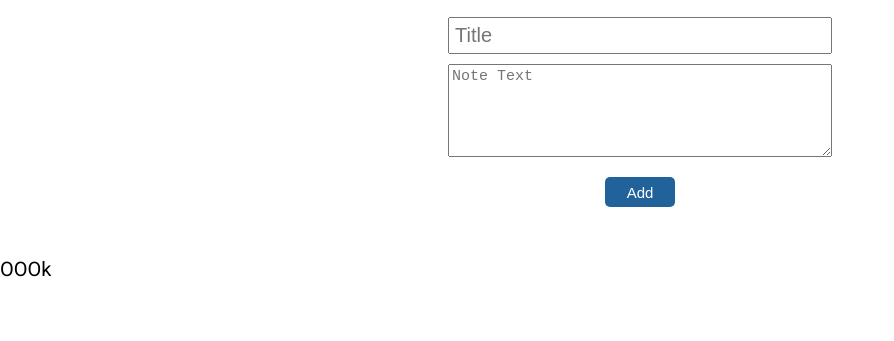
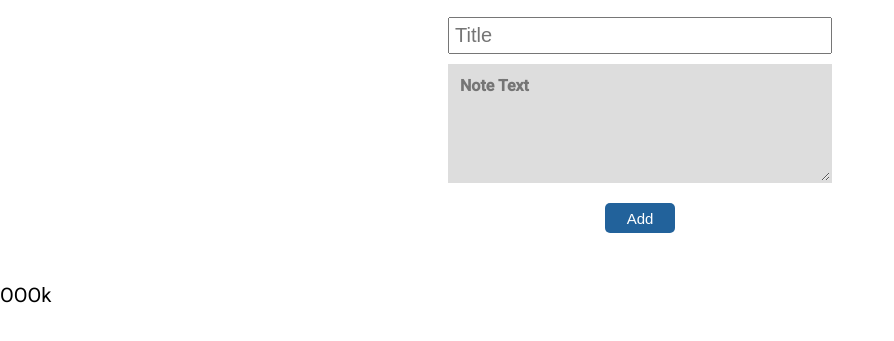
Before and after one commit to Davishaw/note-taker, a plain HTML site: page index.html in a window 1280 px wide. Shown: the part 61-402 px from the top of the page, without its empty margins (0-894 px from the left). Drawn offline with Linux system fonts and the light colour scheme.

Commit message:
Ho aggiunto lo stile della textarea

```diff
--- a/style.css
+++ b/style.css
@@ -33,14 +33,25 @@ body {
     margin-bottom: 10px;
 }
 
+
 #input-wrapper > #body-input {
     margin: auto;
     width: 30%;
+    font-size: 16px;
+    position: relative;
+    padding: 10px;
+    margin-bottom: 20px;
+    background-color: #dddddd;
+    color: #666666;
     outline: none;
-    font-size: 15px;
-    position: relative;
-    padding: 3px;
-    margin-bottom: 20px;
+    font-family: 'Roboto', sans-serif;;
+    font-weight: bold;
+    border: 2px solid transparent;
+    outline: none;
+}
+
+#input-wrapper > #body-input::-webkit-scrollbar {
+    display: none;
 }
 
 #body-text {
```
